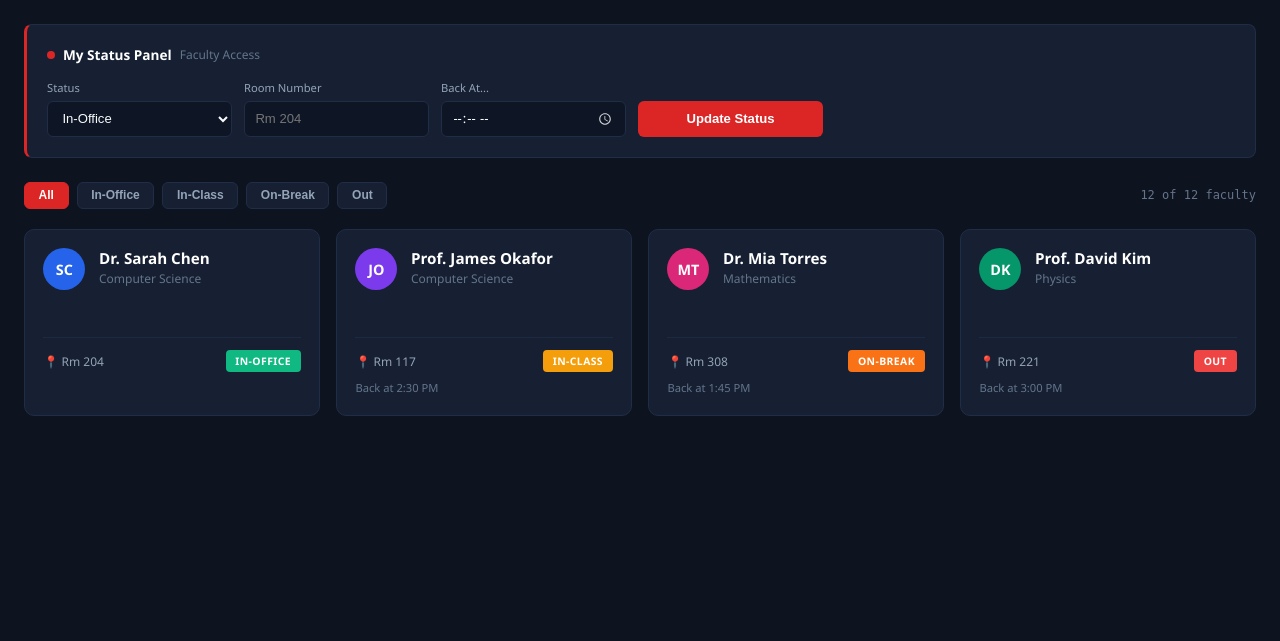
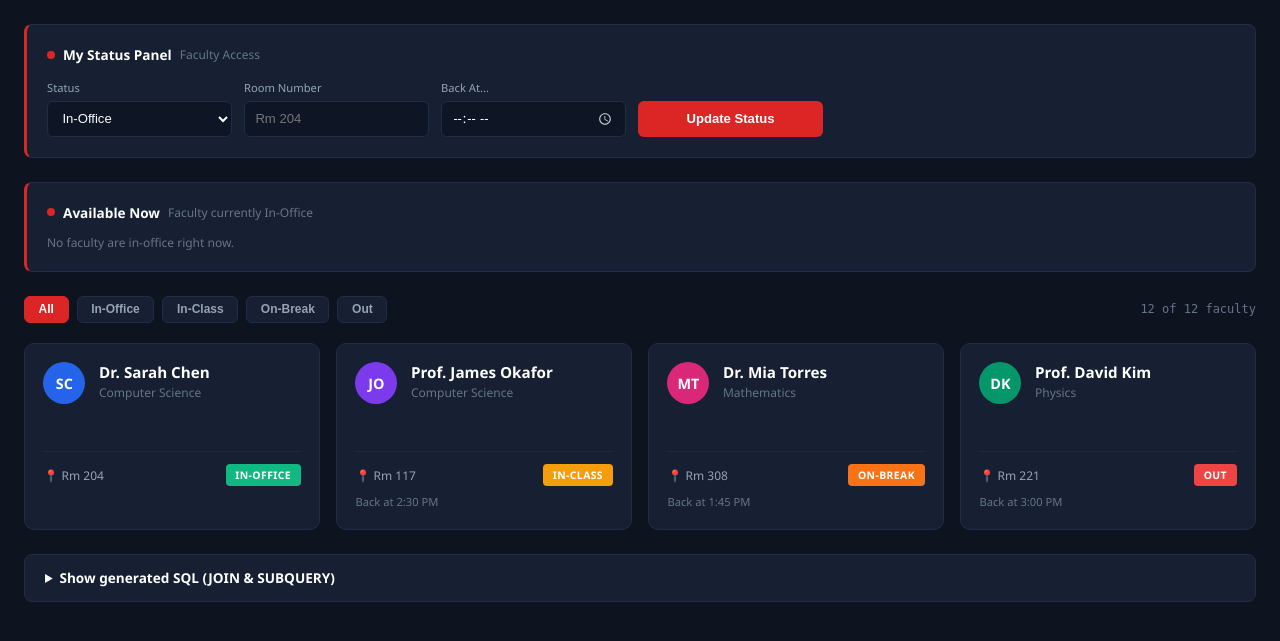
Before and after one commit to TocciFrame/OfficeSync, a Django app: page /dashboard/ in a window 1280 px wide. Shown: the part 64-705 px from the top of the page. Run offline with Django 5.2, Linux system fonts and the light colour scheme; the visitor is signed in with stand-in values (Sample User, id 1); data comes from the database, SQL or seed files in the repository; data that the repository does not hold is empty.

Commit message:
feat(dashboard): add SQL JOIN and SUBQUERY implementations with seed command

```diff
--- a/apps/dashboard/views.py
+++ b/apps/dashboard/views.py
@@ -1,7 +1,7 @@
 from datetime import datetime
 from django.shortcuts import render, redirect
 from django.contrib.auth.decorators import login_required
-from django.db.models import Q
+from django.db.models import Q, Subquery
 from apps.user_profile.models import FacultyProfile, StudentProfile
 from .models import FacultyStatus
 
@@ -88,7 +88,11 @@ def dashboard_view(request):
 
     # 4. Fetch faculty status list for the live board
     query = request.GET.get('q', '').strip()
+
+    # SQL Join
     faculty_list = FacultyStatus.objects.select_related('faculty__user', 'faculty').all()
+    join_sql = str(faculty_list.query)
+    print("JOIN SQL:", join_sql)
 
     if query:
         faculty_list = faculty_list.filter(
@@ -100,7 +104,20 @@ def dashboard_view(request):
 
     faculty_list = faculty_list.order_by('faculty__user__last_name', 'faculty__user__first_name')
 
+    # Subquery to get faculty IDs with status 'IN_OFFICE'
+    # Inner query
+    in_office_ids = FacultyStatus.objects.filter(status='IN_OFFICE').values('faculty_id')
+    # Outer query
+    available_now = FacultyProfile.objects.select_related('user').filter(
+        id__in=Subquery(in_office_ids)
+    )
+    subquery_sql = str(available_now.query)
+    print("SUBQUERY SQL:", subquery_sql)
+
     context = {
+        'available_now': available_now,
+        'join_sql': join_sql,
+        'subquery_sql': subquery_sql,
         'is_faculty': is_faculty,
         'my_status': my_status,
         'back_at_24h': to_24h_time(my_status.back_at) if my_status else '',
--- a/static/css/dashboard/home.css
+++ b/static/css/dashboard/home.css
@@ -404,3 +404,64 @@ html:not(.dark) .field-group input[type="time"] {
     min-height: 1rem;
     line-height: 1rem;
 }
+/* Available Now (Subquery) panel */
+.available-now-panel {
+    background-color: var(--bg-panel);
+    border: 1px solid var(--border-color);
+    border-left: 3px solid var(--accent-red);
+    border-radius: 8px;
+    padding: 1.25rem;
+    margin-bottom: 1.5rem;
+}
+
+.available-now-panel .panel-header-title {
+    margin-bottom: 0.75rem;
+}
+
+.available-chips {
+    display: flex;
+    flex-wrap: wrap;
+    gap: 0.5rem;
+}
+
+.available-chip {
+    background-color: var(--bg-main);
+    border: 1px solid var(--border-color);
+    border-radius: 999px;
+    padding: 0.3rem 0.8rem;
+    font-size: 0.8rem;
+    color: var(--text-heading);
+}
+
+/* Generated SQL block */
+.sql-debug {
+    margin-top: 1.5rem;
+    background-color: var(--bg-panel);
+    border: 1px solid var(--border-color);
+    border-radius: 8px;
+    padding: 0.85rem 1.25rem;
+    font-size: 0.85rem;
+}
+
+.sql-debug summary {
+    cursor: pointer;
+    font-weight: 700;
+    color: var(--text-heading);
+}
+
+.sql-label {
+    margin: 1rem 0 0.25rem;
+    color: var(--text-muted);
+    font-size: 0.75rem;
+}
+
+.sql-debug pre {
+    margin: 0;
+    padding: 0.75rem;
+    background-color: var(--bg-main);
+    border: 1px solid var(--border-color);
+    border-radius: 6px;
+    white-space: pre-wrap;
+    word-break: break-word;
+    font-size: 0.75rem;
+}
--- a/templates/dashboard/home.html
+++ b/templates/dashboard/home.html
@@ -97,6 +97,25 @@
             <span>You're viewing the live faculty board. Check a professor's status before heading to their office.</span>
         </section>
         {% endif %}
+
+        <!-- SUBQUERY: Available Now (faculty whose status is IN_OFFICE) -->
+        <section class="available-now-panel">
+            <div class="panel-header-title">
+                <span class="red-dot"></span>
+                <span>Available Now</span>
+                <span class="panel-sub-label">Faculty currently In-Office</span>
+            </div>
+            <div class="available-chips">
+                {% for f in available_now %}
+                <span class="available-chip">
+                    {{ f.user.first_name }} {{ f.user.last_name|default:f.user.username }}
+                    &middot; {{ f.office_room|default:"-" }}
+                </span>
+                {% empty %}
+                <span class="panel-sub-label">No faculty are in-office right now.</span>
+                {% endfor %}
+            </div>
+        </section>
 
         <!-- Filter Controls -->
         <div class="filters-bar">
@@ -207,6 +226,15 @@
             </div>
             {% endfor %}
         </section>
+
+        <!-- Generated SQL (for the JOIN / SUBQUERY demonstration) -->
+        <details class="sql-debug">
+            <summary>Show generated SQL (JOIN &amp; SUBQUERY)</summary>
+            <p class="sql-label">JOIN &mdash; select_related('faculty__user', 'faculty')</p>
+            <pre>{{ join_sql }}</pre>
+            <p class="sql-label">SUBQUERY &mdash; filter(id__in=Subquery(...))</p>
+            <pre>{{ subquery_sql }}</pre>
+        </details>
     </main>
 </body>
 </html>
```
Also changed, not shown: apps/user_profile/management/commands/seed_data.py (added, +132 -0 lines), apps/user_profile/management/__init__.py (added), apps/user_profile/management/commands/__init__.py (added), 1 other file.
